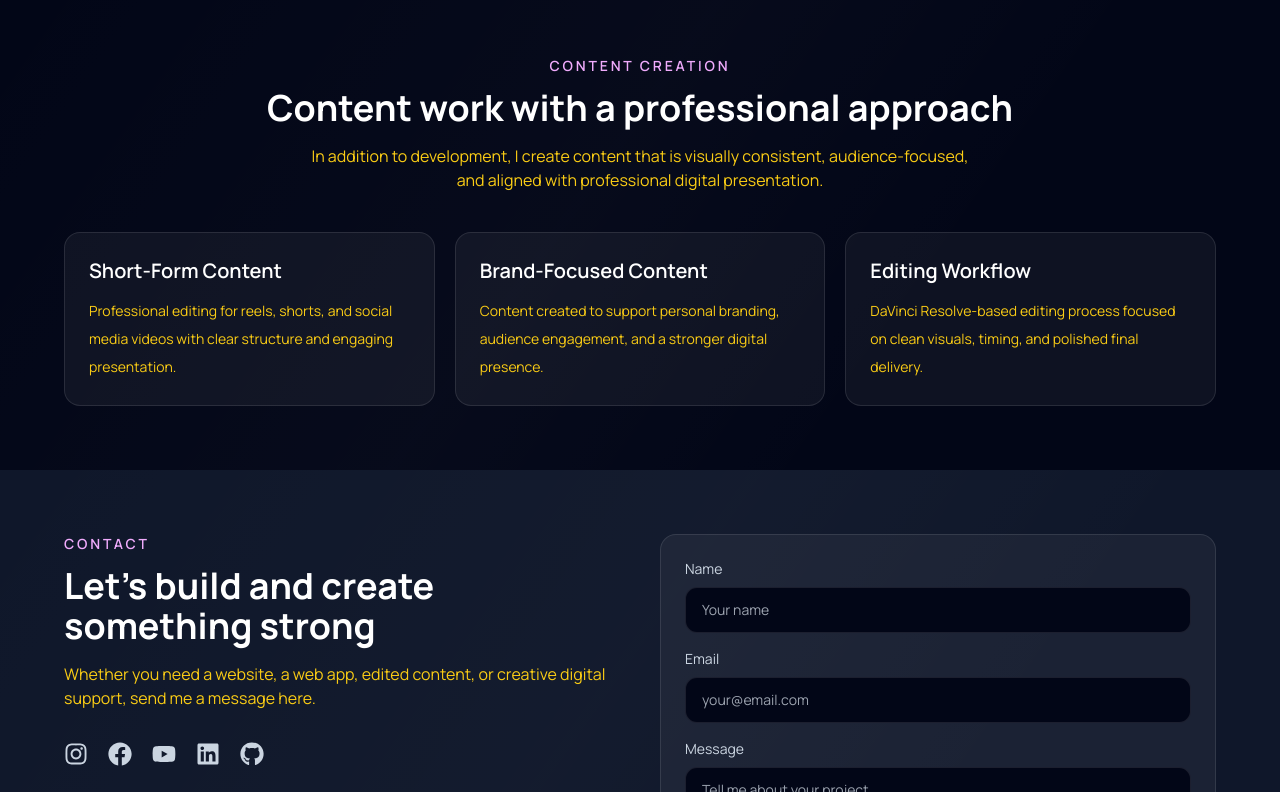
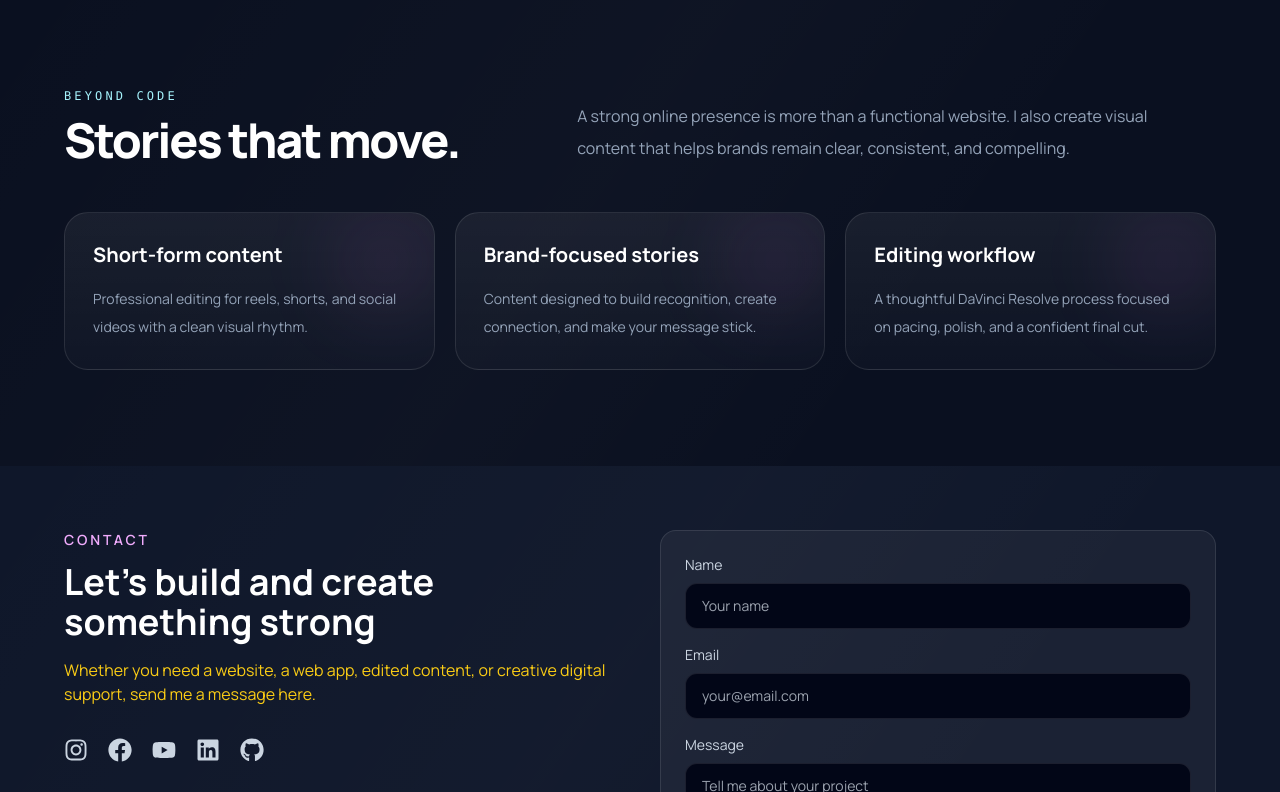
Before and after one commit to zubair2018/live-portfolio, a React (Vite) app: page / in a window 1280 px wide. Shown: the part 3477-4269 px from the top of the page. Built offline with nearby package versions, Linux system fonts and the light colour scheme.

Commit message:
Polish portfolio section design

```diff
--- a/src/components/ContentWork.jsx
+++ b/src/components/ContentWork.jsx
@@ -1,46 +1,26 @@
 const contentItems = [
-  {
-    title: "Short-Form Content",
-    text: "Professional editing for reels, shorts, and social media videos with clear structure and engaging presentation.",
-  },
-  {
-    title: "Brand-Focused Content",
-    text: "Content created to support personal branding, audience engagement, and a stronger digital presence.",
-  },
-  {
-    title: "Editing Workflow",
-    text: "DaVinci Resolve-based editing process focused on clean visuals, timing, and polished final delivery.",
-  },
+  ["Short-form content", "Professional editing for reels, shorts, and social videos with a clean visual rhythm."],
+  ["Brand-focused stories", "Content designed to build recognition, create connection, and make your message stick."],
+  ["Editing workflow", "A thoughtful DaVinci Resolve process focused on pacing, polish, and a confident final cut."],
 ];
 
 export default function ContentWork() {
   return (
-    <section id="content" className="bg-slate-950 px-5 py-16 text-white">
+    <section id="content" className="bg-[#0a1020] px-5 py-24 text-white sm:px-8 lg:px-10">
       <div className="mx-auto max-w-6xl">
-        <div className="mb-10 text-center">
-          <p className="mb-3 text-sm font-semibold uppercase tracking-[0.2em] text-fuchsia-300">
-            Content Creation
-          </p>
-          <h2 className="text-3xl font-bold sm:text-4xl">
-            Content work with a professional approach
-          </h2>
-          <p className="mx-auto mt-4 max-w-2xl text-sm leading-7 text-yellow-400 sm:text-base">
-            In addition to development, I create content that is visually consistent, audience-focused, and aligned with professional digital presentation.
-          </p>
+        <div className="grid gap-10 lg:grid-cols-[1fr_1.35fr] lg:items-end">
+          <div>
+            <p className="font-mono text-xs font-medium uppercase tracking-[0.26em] text-cyan-200">Beyond code</p>
+            <h2 className="mt-3 text-4xl font-extrabold tracking-[-0.045em] sm:text-5xl">Stories that move.</h2>
+          </div>
+          <p className="max-w-xl text-base leading-8 text-slate-400">A strong online presence is more than a functional website. I also create visual content that helps brands remain clear, consistent, and compelling.</p>
         </div>
-
-        <div className="grid gap-5 md:grid-cols-3">
-          {contentItems.map((item) => (
-            <div
-              key={item.title}
-              className="rounded-2xl border border-white/10 bg-white/5 p-6"
-            >
-              <h3 className="text-xl font-semibold">{item.title}</h3>
-              <p className="mt-3 text-sm leading-7 text-yellow-400">
-                {item.text}
-              </p>
-            </div>
-          ))}
+        <div className="mt-12 grid gap-5 md:grid-cols-3">
+          {contentItems.map(([title, text]) => <article key={title} className="relative overflow-hidden rounded-3xl border border-white/10 bg-gradient-to-b from-white/[0.06] to-white/[0.02] p-7">
+            <div className="absolute right-0 top-0 h-24 w-24 rounded-full bg-fuchsia-400/10 blur-2xl" />
+            <h3 className="relative text-xl font-bold">{title}</h3>
+            <p className="relative mt-4 text-sm leading-7 text-slate-400">{text}</p>
+          </article>)}
         </div>
       </div>
     </section>
```
